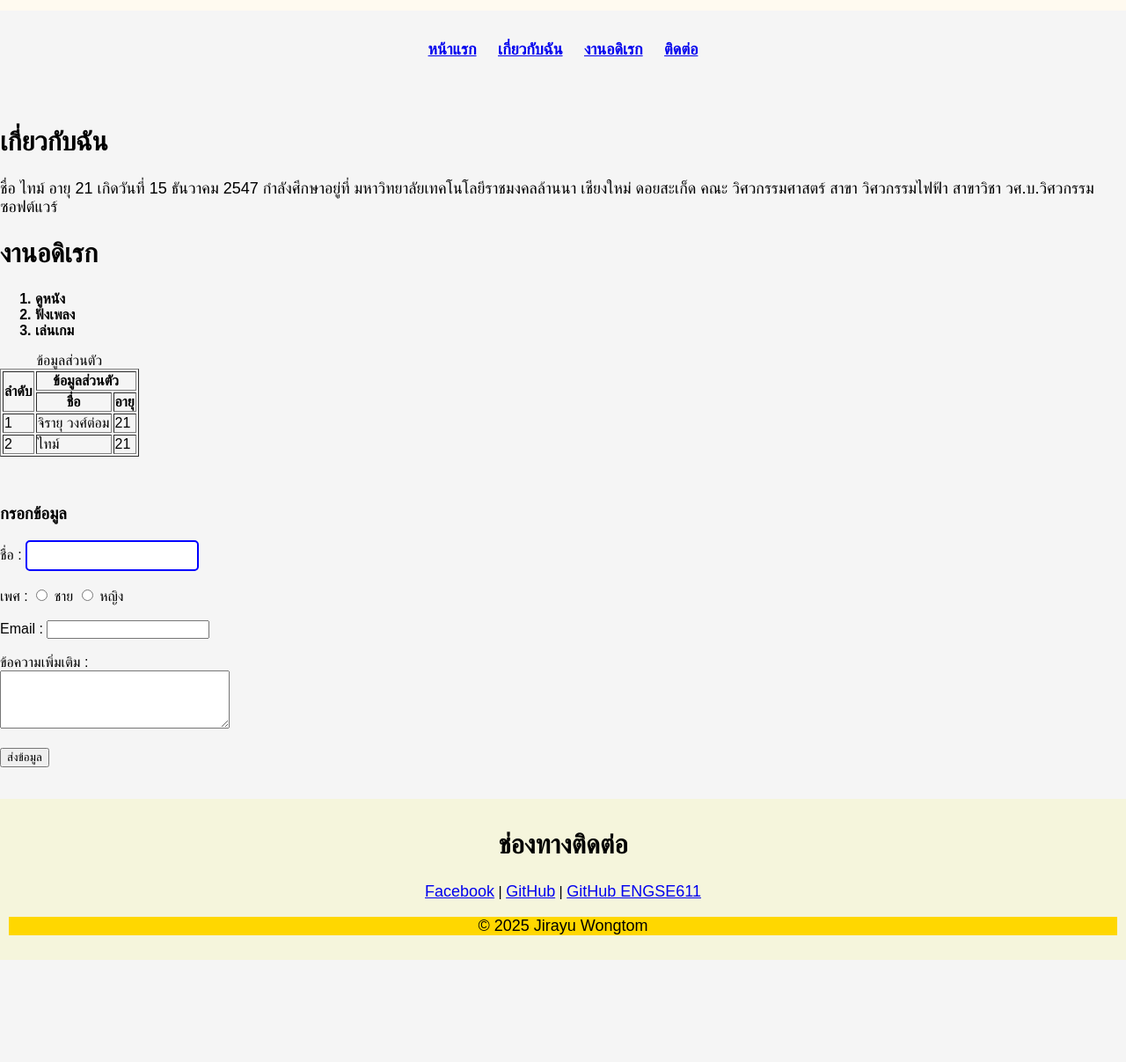
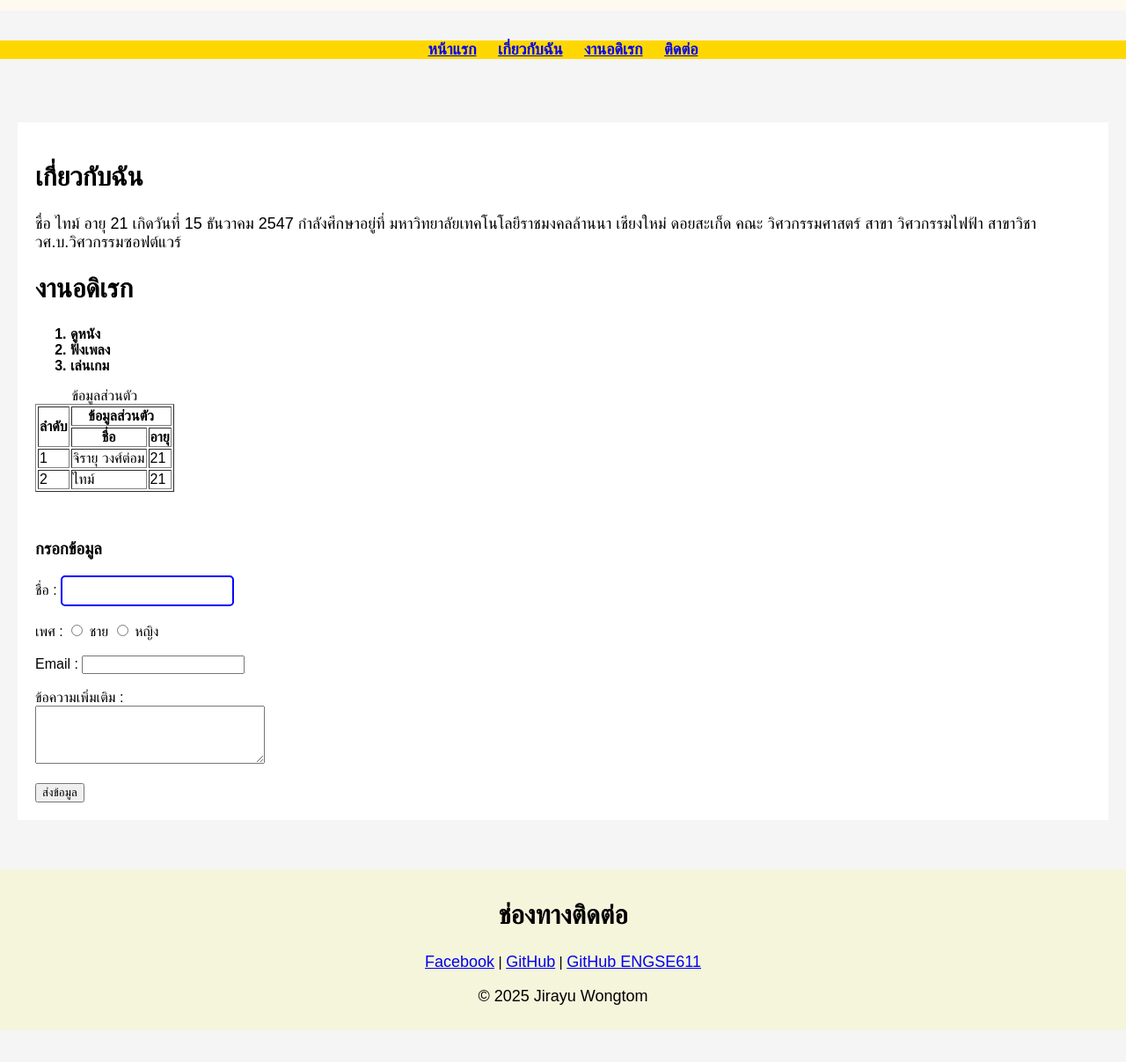
Before and after one commit to jirayuwongtom/ENGSE611, a plain HTML site: page Homework/index_CSS.html in a window 1280 px wide. Shown: the part 648-1855 px from the top of the page at 88% size. Before the commit the page ends 1775 px from the top, so only its background shows below. Drawn offline with Linux system fonts and the light colour scheme.

Commit message:
Submit lab

```diff
--- a/Homework/index_CSS.html
+++ b/Homework/index_CSS.html
@@ -14,7 +14,7 @@
         <img class="box-short" src="https://raw.githubusercontent.com/jirayuwongtom/ENGSE611/refs/heads/main/image/Picture1.png" alt = "My_Picture">
     </header>
     <br>
-    <nav>
+    <nav class="highlight">
         <ul>
         <li><a href="#home">หน้าแรก</a></li>
         <li><a href="#about">เกี่ยวกับฉัน</a></li>
@@ -80,10 +80,10 @@
     <br><br>
     <footer id="contact">
         <h2>ช่องทางติดต่อ</h2>
-        <a href="https://facebook.com/jirayuwongtom" target="_blank">Facebook</a> |
+        <a href="https://www.facebook.com/profile.php?id=61577114321285" target="_blank">Facebook</a> |
         <a href="https://github.com/jirayuwongtom" target="_blank">GitHub</a> |
         <a href="https://github.com/jirayuwongtom/ENGSE611" target="_blank">GitHub ENGSE611</a>
-        <p class="highlight">&copy; 2025 Jirayu Wongtom</p>
+        <p>&copy; 2025 Jirayu Wongtom</p>
     </footer>
     <br><br>
 </body>
--- a/Homework/style.css
+++ b/Homework/style.css
@@ -50,6 +50,9 @@ li {
     font-weight: bold;
 }
 
+a:hover {
+    color: #FF4500;
+}
 footer {
     background: #F5F5DC;
     color: black;
@@ -71,3 +74,9 @@ input[type="text"]:focus {
 .box-short {
     border: 5px solid #000;
 }
+
+main {
+    background-color: #ffffff;
+    padding: 20px;
+    margin: 20px;
+}
```
